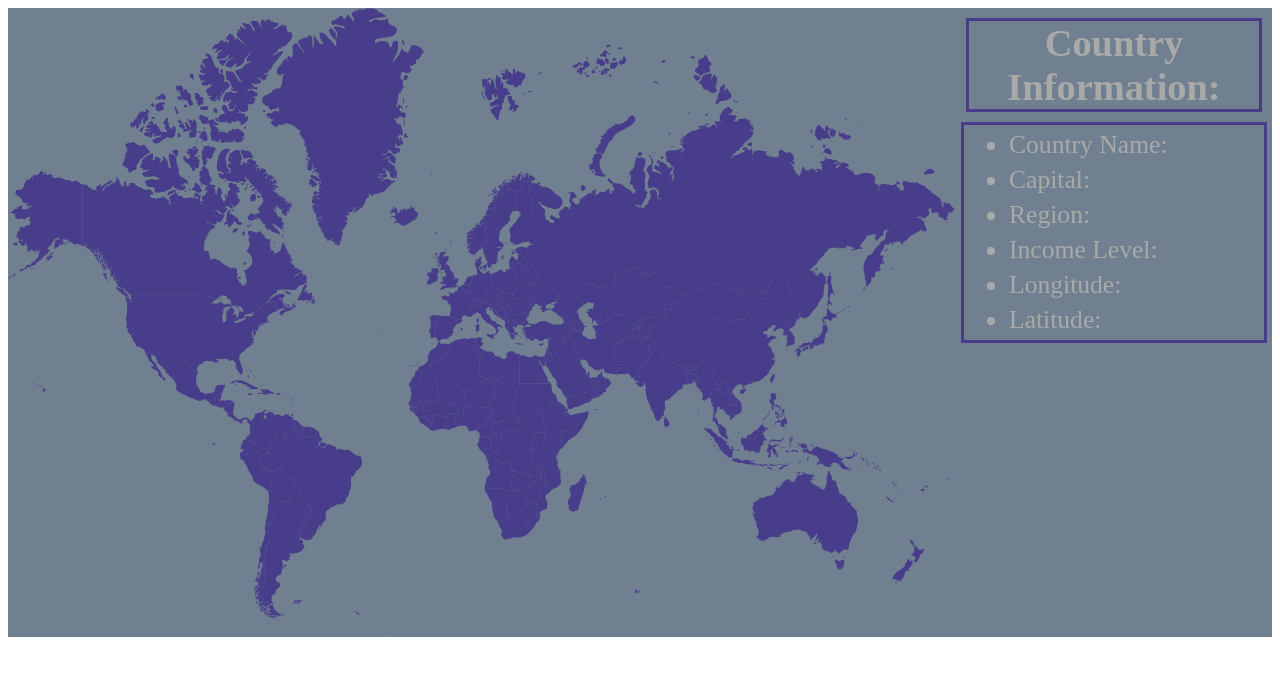
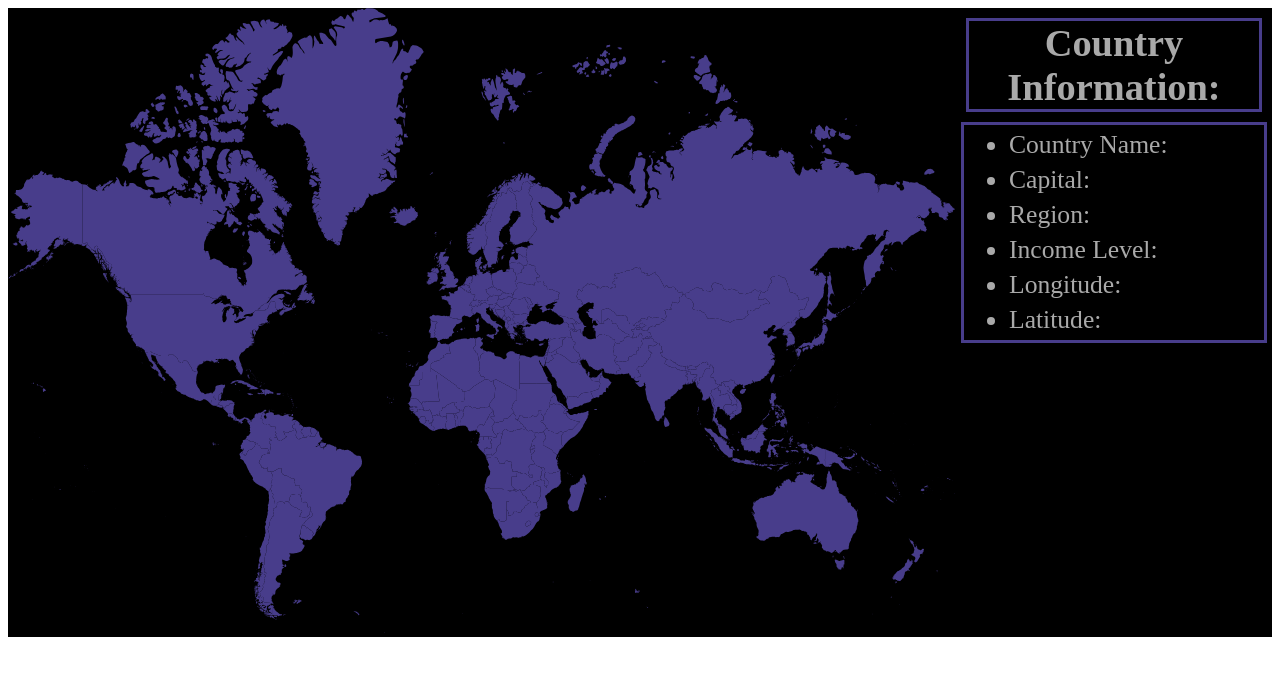
Before and after one commit to JKMooney/interactive-world-map-app, an Angular app: page / in a window 1280 px wide. Shown: the top 676 px of the page. Built offline with nearby package versions, Linux system fonts and the light colour scheme.

Commit message:
update: app component styled and logic added

```diff
--- a/src/app/app.component.css
+++ b/src/app/app.component.css
@@ -3,9 +3,9 @@
 }
 .column-map {
     flex: 75%;
-    background-color: slategray;
+    background-color: black;
 }
 .column-description {
     flex: 25%;
-    background-color: slategray;
+    background-color: black;
 }
--- a/src/app/app.component.html
+++ b/src/app/app.component.html
@@ -1,4 +1,4 @@
 <div class="row">
-  <div class="column-map"><app-map></app-map></div>
-  <div class="column-description"><app-country-info></app-country-info></div>
+  <div class="column-map"><app-map (countryClicked)="onCountryClick($event)"></app-map></div>
+  <div class="column-description"><app-country-info [countryInfo]="selectedCountryInfo"></app-country-info></div>
 </div>
--- a/src/app/app.component.ts
+++ b/src/app/app.component.ts
@@ -1,4 +1,6 @@
 import { Component } from '@angular/core';
+import { WorldbankService } from './worldbank.service';
+import { CountryInfo } from './models/country-info';
 
 @Component({
   selector: 'app-root',
@@ -6,5 +8,21 @@ import { Component } from '@angular/core';
   styleUrls: ['./app.component.css']
 })
 export class AppComponent {
+  constructor(private worldbankService: WorldbankService) { }
+
   title = 'interactive_world_map_app';
+
+  selectedCountryInfo?: CountryInfo;
+  onCountryClick(countryCode: string) {
+    this.worldbankService.getData(countryCode).subscribe(response => {
+      if (response == null) {
+        console.warn('No country found for code: ' + countryCode);
+      } else {
+        console.log(response);
+        const countriesList = response[1];
+        const firstCountry = countriesList[0];
+        this.selectedCountryInfo = firstCountry;
+      }
+    });
+  }
 }
```
